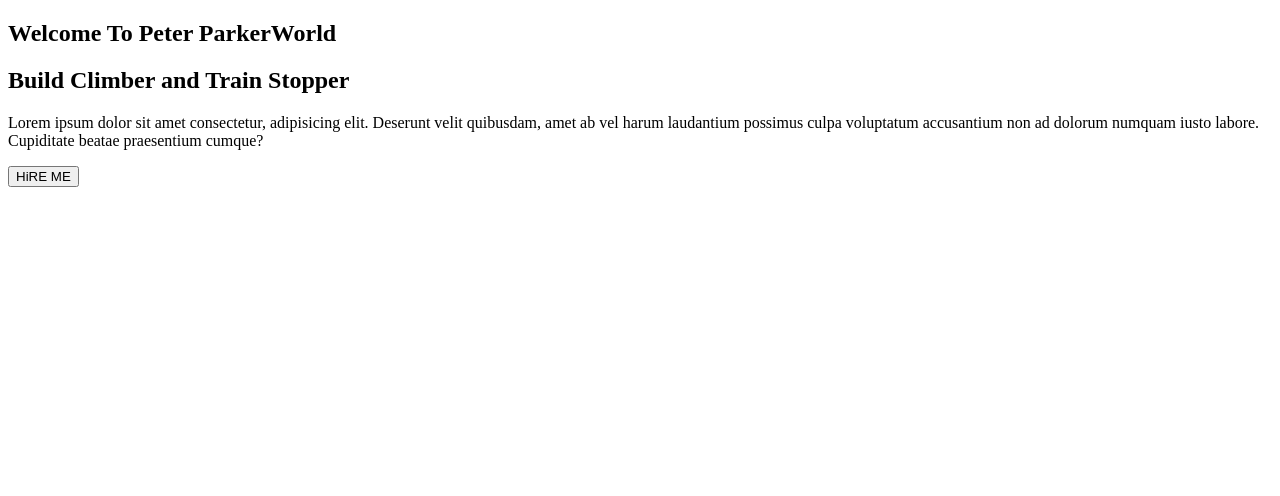
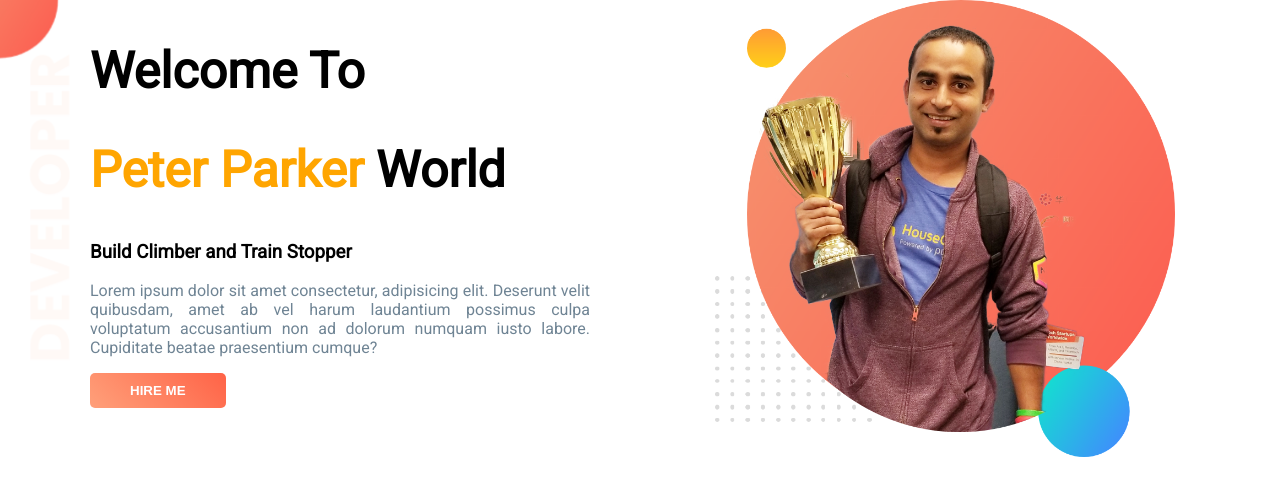
Before and after one commit to abdullahboshir/developer-portfolio, a plain HTML site: page index.html in a window 1280 px wide. Drawn offline with Linux system fonts and the light colour scheme.

Commit message:
section-1

```diff
--- a/index.html
+++ b/index.html
@@ -5,16 +5,25 @@
     <meta http-equiv="X-UA-Compatible" content="IE=edge">
     <meta name="viewport" content="width=device-width, initial-scale=1.0">
     <title>My Portfolio</title>
+    <link rel="preconnect" href="https://fonts.googleapis.com">
+<link rel="preconnect" href="https://fonts.gstatic.com" crossorigin>
+<link href="https://fonts.googleapis.com/css2?family=Roboto&display=swap" rel="stylesheet">
     <link rel="stylesheet" href="style.css">
 </head>
 <body>
     <div id="container">
 
     <section id="section-1">
-        <h1>Welcome To <span>Peter Parker</span>World</h1>
-        <h2>Build Climber and Train Stopper</h2>
-        <p>Lorem ipsum dolor sit amet consectetur, adipisicing elit. Deserunt velit quibusdam, amet ab vel harum laudantium possimus culpa voluptatum accusantium non ad dolorum numquam iusto labore. Cupiditate beatae praesentium cumque?</p>
-        <button>HiRE ME</button>
+        <div class = "left width">
+            <h1>Welcome To</h1>
+            <h1><span>Peter Parker </span>World</h1>
+            <h3>Build Climber and Train Stopper</h3>
+            <p>Lorem ipsum dolor sit amet consectetur, adipisicing elit. Deserunt velit quibusdam, amet ab vel harum laudantium possimus culpa voluptatum accusantium non ad dolorum numquam iusto labore. Cupiditate beatae praesentium cumque?</p>
+            <button><a href="https://github.com/abdullahboshir" target="blank">HIRE ME</a></button>
+    </div>
+    <div class="right width">
+        <img src="images/jhankar.png" alt="">
+    </div>
     </section>
 
 </div>
--- a/style.css
+++ b/style.css
@@ -0,0 +1,51 @@
+ body{
+    font-family: 'Roboto', sans-serif;
+    margin: 0;
+    padding: 0;
+     }
+
+   section{
+       display: flex;
+       padding: 0 40px;
+   }
+   .width{
+       width: 50%;
+   }
+   .left{
+       padding-left: 50px;
+   }
+   button{
+        background-image: linear-gradient(
+        45deg, lightsalmon, tomato);
+        padding: 10px 40px;
+        border-radius: 5px;
+        border: 0;
+   }
+   button a{
+       text-decoration: none;
+       font-weight: bold;
+       color: white;
+   }
+   section img{
+       width: 80%;
+       margin-left: 50px;
+
+   }
+     h1{
+
+         font-size: 50px;
+     }
+    span{
+        color: orange;
+    }
+
+    #section-1{
+        background-image: url(images/top-banner.png);
+        background-repeat: no-repeat;
+    }
+    p{
+        text-align: justify;
+        color: #6f8494;
+        width: 500px;
+
+    }
```
